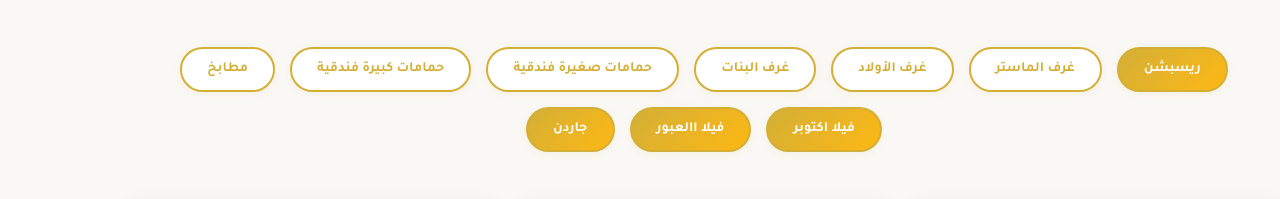
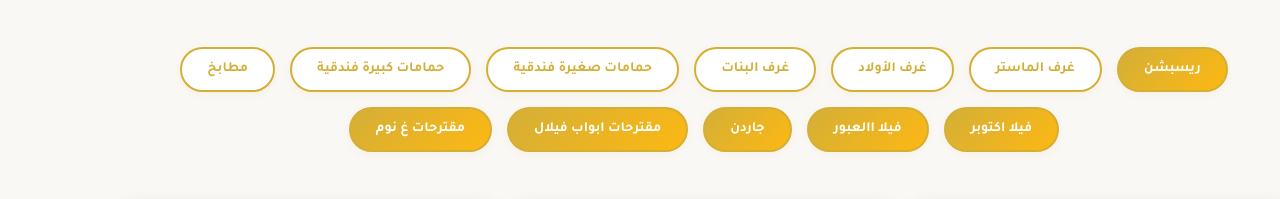
Before and after one commit to ElmaestroSamihHussain/n, a plain HTML site: page index.html in a window 1280 px wide. Shown: the part 3118-3317 px from the top of the page. Drawn offline with Linux system fonts and the light colour scheme.

Commit message:
Add new category buttons for suggestions

```diff
--- a/index.html
+++ b/index.html
@@ -340,6 +340,8 @@
                     <button class="category-btn active" data-category="fela-k">فيلا اكتوبر</button>
                     <button class="category-btn active" data-category="fela_3">فيلا االعبور</button>
                     <button class="category-btn active" data-category="garden">جاردن</button>
+                     <button class="category-btn active" data-category="bab">مقترحات ابواب فيلال</button>
+                     <button class="category-btn active" data-category="srer">مقترحات غ نوم </button>
                 </div>
 
                 <div class="category-gallery" id="categoryGallery">
```
